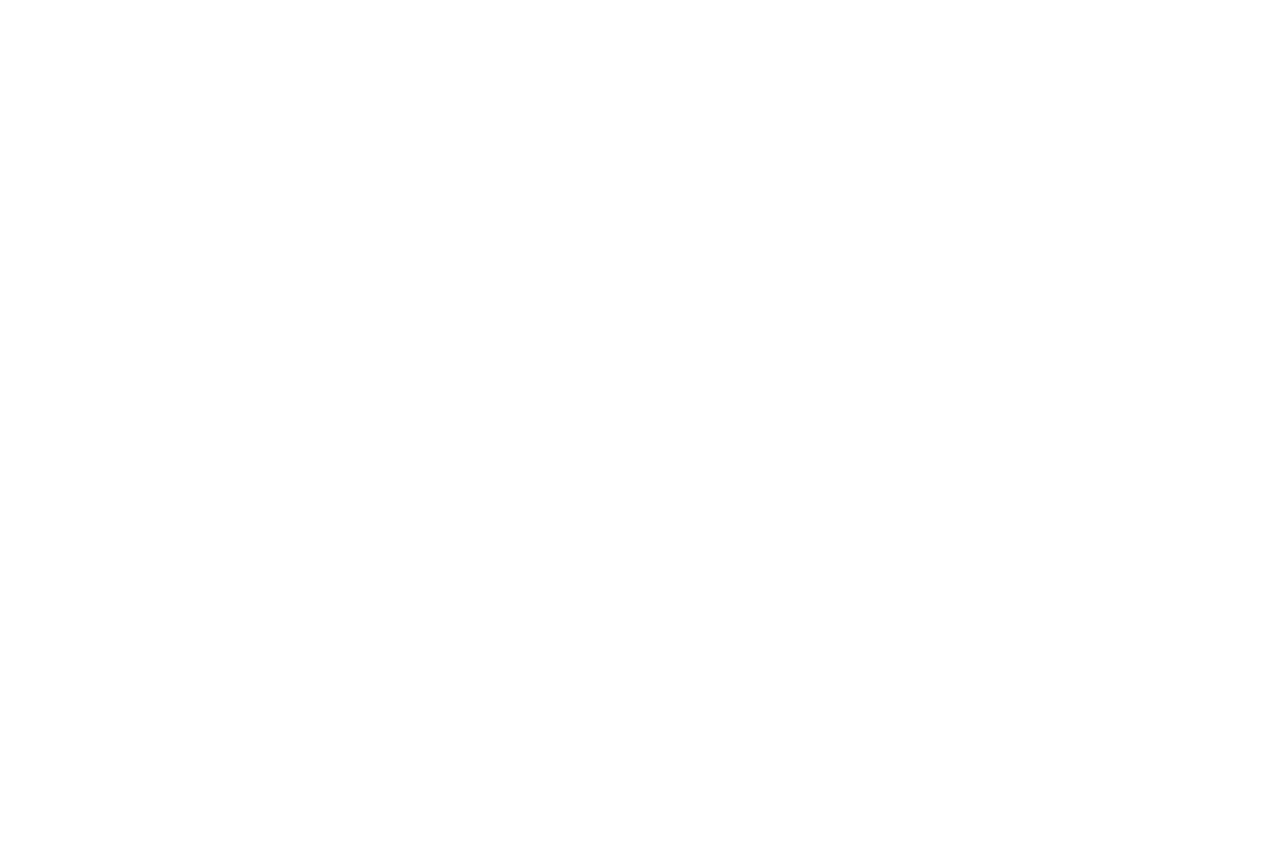
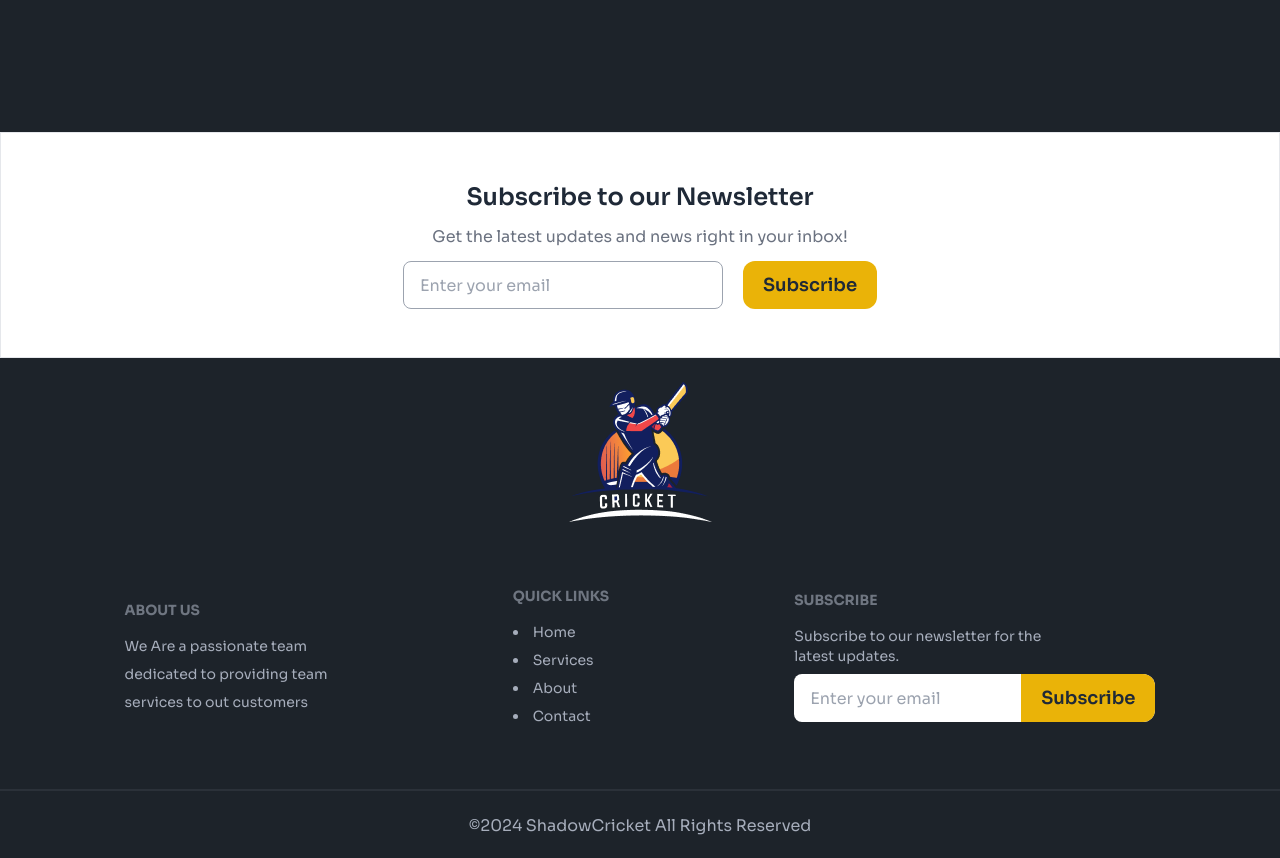
Before and after one commit to sheikhmuhammadantor/assignment-7-batch-10, a React (Vite) app: page / in a window 1280 px wide. Shown: the part 1020-1878 px from the top of the page. Before the commit the page ends 800 px from the top, so only its background shows below. Built offline with nearby package versions, Linux system fonts and the light colour scheme.

Commit message:
Footer Section Done.

```diff
--- a/src/App.jsx
+++ b/src/App.jsx
@@ -1,4 +1,5 @@
 import Banner from "./components/Banner"
+import Footer from "./components/Footer"
 import Header from "./components/Header"
 
 function App() {
@@ -9,6 +10,7 @@
         <Header></Header>
         <Banner></Banner>
       </main>
+      <Footer></Footer>
     </>
   )
 }
--- /dev/null
+++ b/src/components/Footer.jsx
@@ -0,0 +1,47 @@
+import logo from '../assets/logo-footer.png'
+
+export default function Footer() {
+    return (
+        <section className="mt-72 pt-60" data-theme="dark">
+            {/* Subscribe Newsletter */}
+            <div className='border py-12' data-theme="light">
+                <h1 className='text-center text-2xl font-semibold'>Subscribe to our Newsletter</h1>
+                <p className='text-center my-3 text-gray-500'>Get the latest updates and news right in your inbox!</p>
+                <div className='text-center'>
+                    <label className="rounded-xl flex justify-center gap-5" htmlFor="email" data-theme="light">
+                        <input type="text" placeholder="Enter your email" className="input focus:outline-none border border-gray-400 w-full max-w-xs" />
+                        <button className="bg-yellow-500 text-lg font-semibold px-5 rounded-xl">Subscribe</button>
+                    </label>
+                </div>
+            </div>
+            <div>
+                <img className='mx-auto py-6' src={logo} alt="" />
+            </div>
+            <footer className="footer p-10 container mx-auto place-items-center">
+                <nav>
+                    <h6 className="footer-title">About Us</h6>
+                    <a className="link link-hover">We Are a passionate team</a>
+                    <a className="link link-hover">dedicated to providing team</a>
+                    <a className="link link-hover">services to out customers</a>
+                </nav>
+                <nav>
+                    <h6 className="footer-title">Quick Links</h6>
+                    <li><a className="link link-hover">Home</a></li>
+                    <li><a className="link link-hover">Services</a></li>
+                    <li><a className="link link-hover">About</a></li>
+                    <li><a className="link link-hover">Contact</a></li>
+                </nav>
+                <nav>
+                    <h6 className="footer-title">Subscribe</h6>
+                    <a className="link link-hover">Subscribe to our newsletter for the <br /> latest updates.</a>
+                    <label className="rounded-xl flex " htmlFor="email" data-theme="light">
+                        <input type="text" placeholder="Enter your email" className="input border-none w-full max-w-xs" />
+                        <button className="bg-yellow-500 text-lg font-semibold px-5 rounded-e-xl">Subscribe</button>
+                    </label>
+                </nav>
+            </footer>
+            <div className="divider"></div>
+            <h3 className="text-center pb-5">&copy;2024 ShadowCricket All Rights Reserved</h3>
+        </section>
+    )
+}
```
